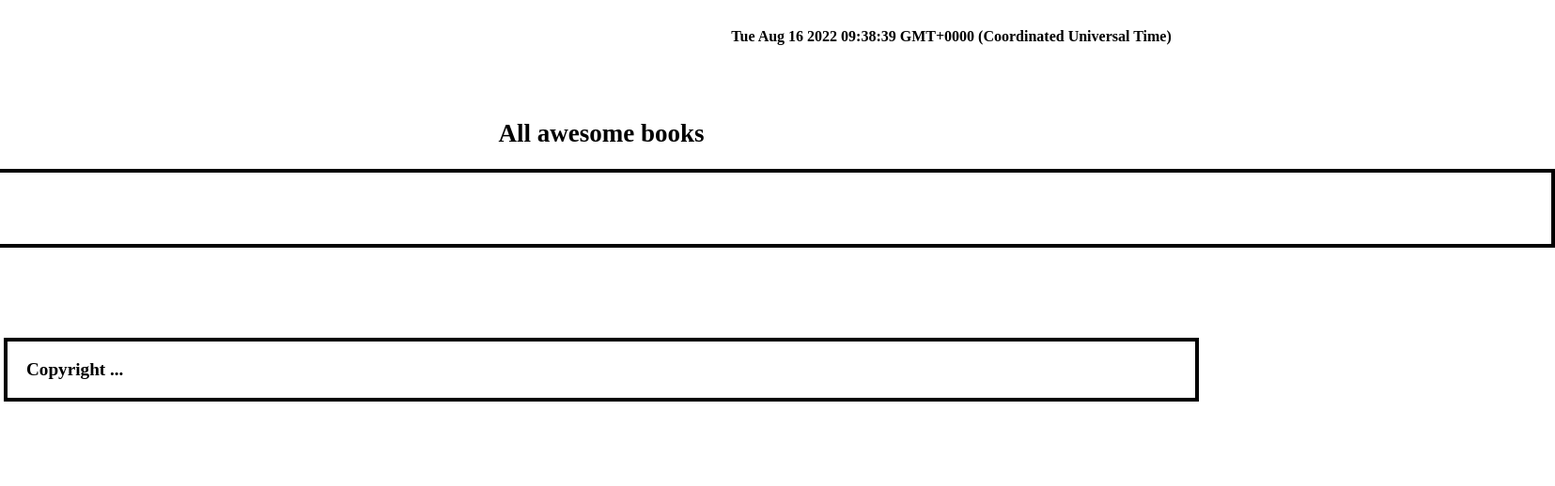
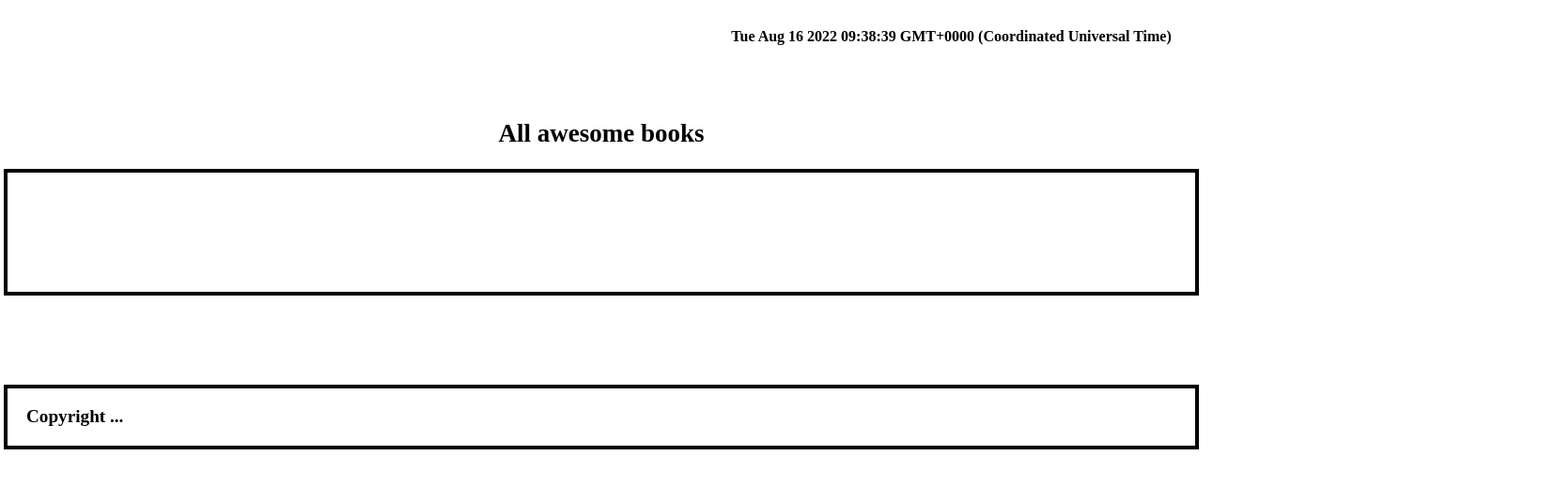
Before and after one commit to kusiLaw/bookAwsome-ES6, a website with bundled scripts: page index.html in a window 1280 px wide. Shown: the part 86-604 px from the top of the page at 94% size, 1655 px wide, since content can reach past the window. Built offline with nearby package versions, Linux system fonts and the light colour scheme.

Commit message:
Update list padding stlye

```diff
--- a/index.css
+++ b/index.css
@@ -151,8 +151,8 @@ form .style-me {
   flex-direction: column;
   gap: 15px;
   height: auto;
-  width: 100%;
-  padding: 3% 30%;
+  width: 90%;
+  padding: 5%;
 }
 
 .book-list-container {
```
